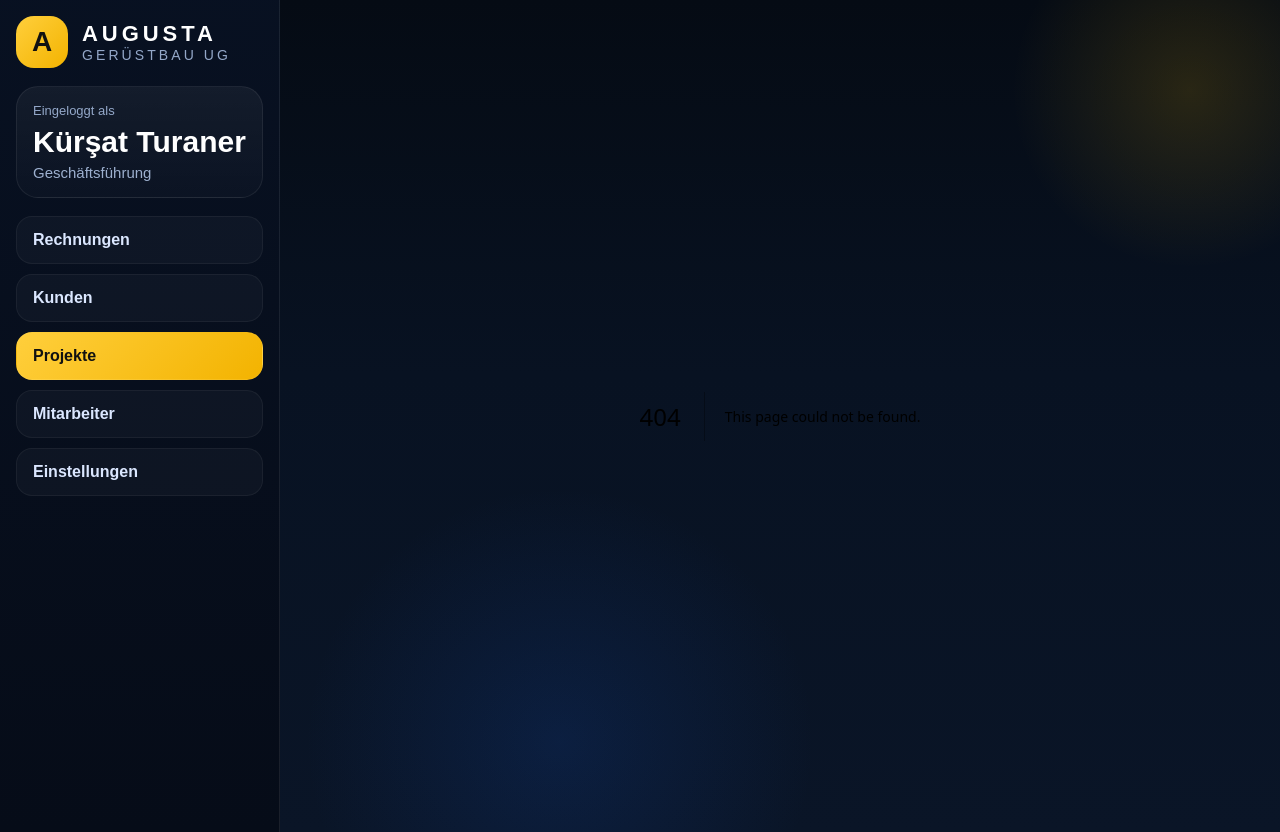
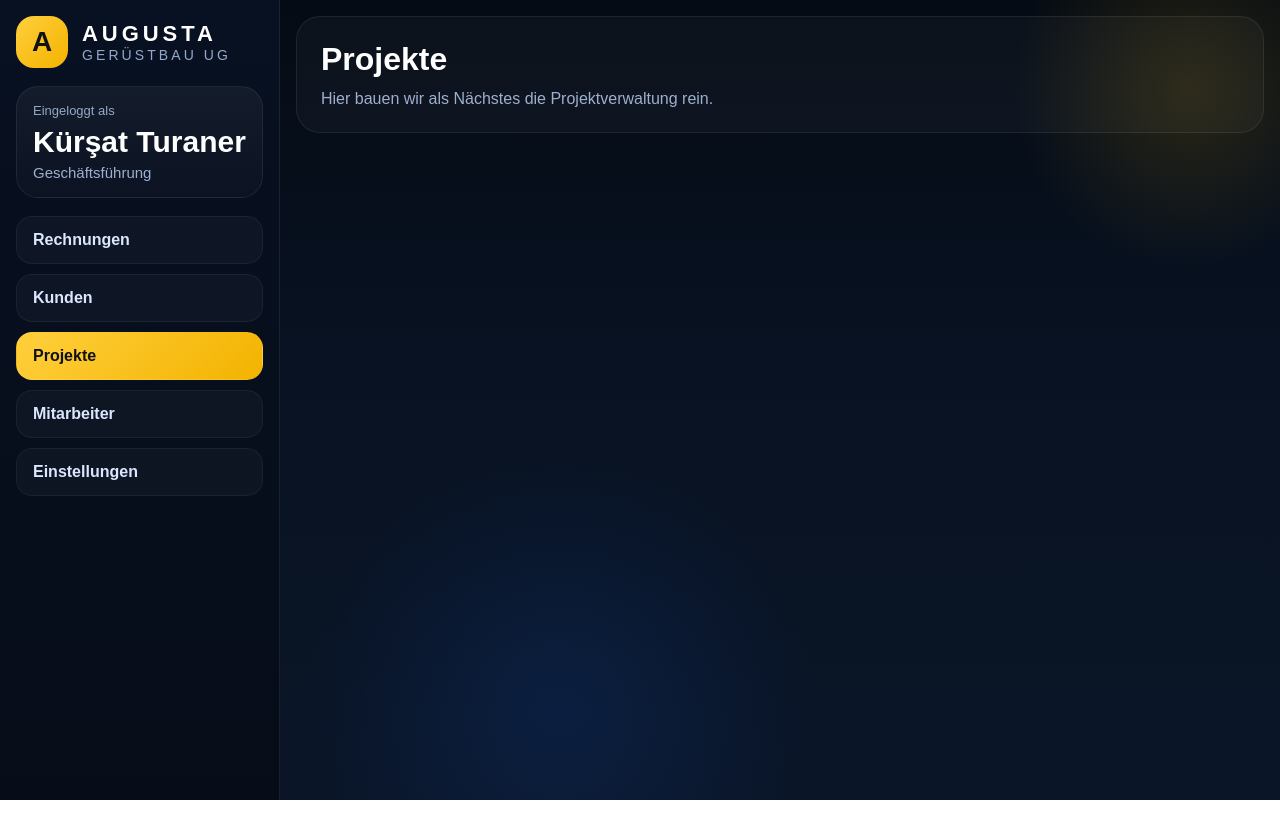
Before and after one commit to splicetecbayern24-dotcom/augusta-cloud-app, a Next.js app: page /projekte in a window 1280 px wide. Before the commit this address had no page. After the commit the page ends 800 px from the top, so only its background shows below. Built offline with nearby package versions, Linux system fonts and the light colour scheme.

Commit message:
Create page.tsx

```diff
--- /dev/null
+++ b/app/projekte/page.tsx
@@ -0,0 +1,33 @@
+export default function ProjektePage() {
+  return (
+    <section style={styles.wrap}>
+      <div style={styles.card}>
+        <div style={styles.title}>Projekte</div>
+        <div style={styles.text}>
+          Hier bauen wir als Nächstes die Projektverwaltung rein.
+        </div>
+      </div>
+    </section>
+  );
+}
+
+const styles: Record<string, React.CSSProperties> = {
+  wrap: {
+    color: "#fff",
+  },
+  card: {
+    borderRadius: 24,
+    padding: 24,
+    border: "1px solid rgba(255,255,255,.08)",
+    background: "rgba(255,255,255,.03)",
+  },
+  title: {
+    fontSize: 32,
+    fontWeight: 900,
+    marginBottom: 12,
+  },
+  text: {
+    color: "#9db0cf",
+    fontSize: 16,
+  },
+};
```
